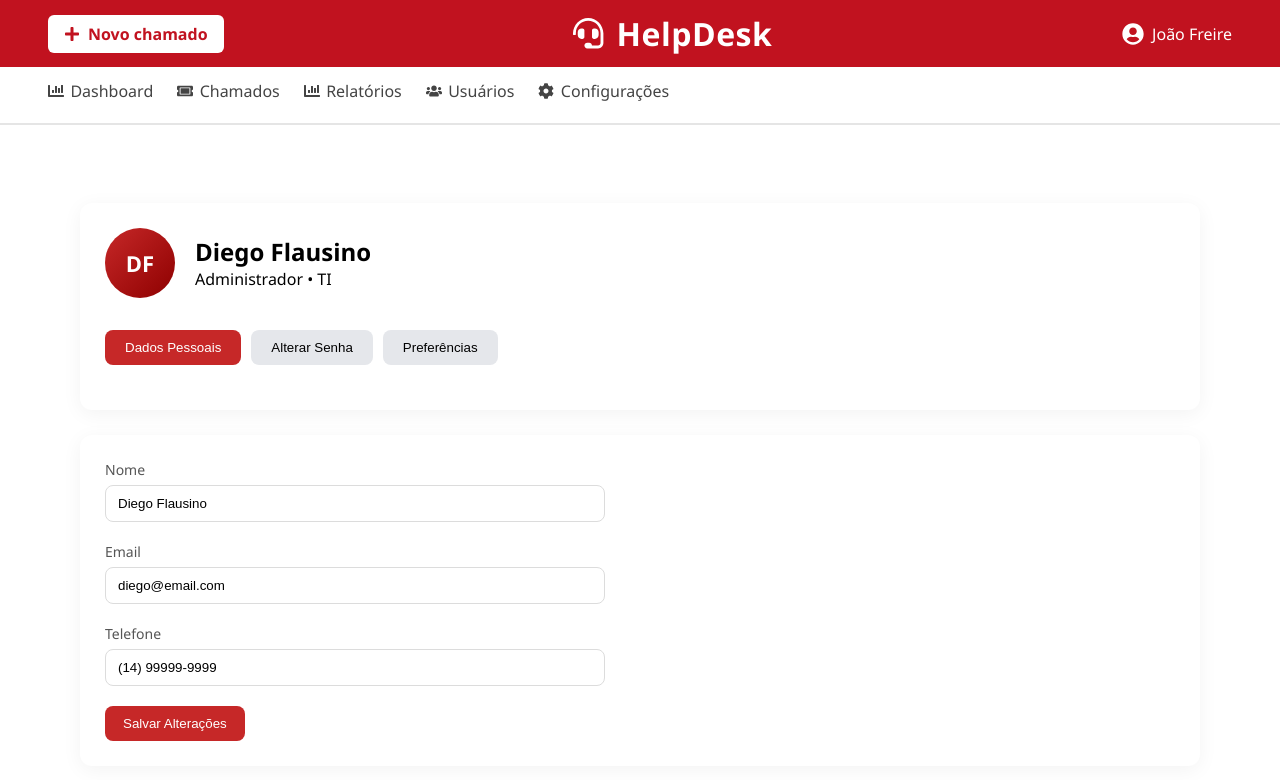
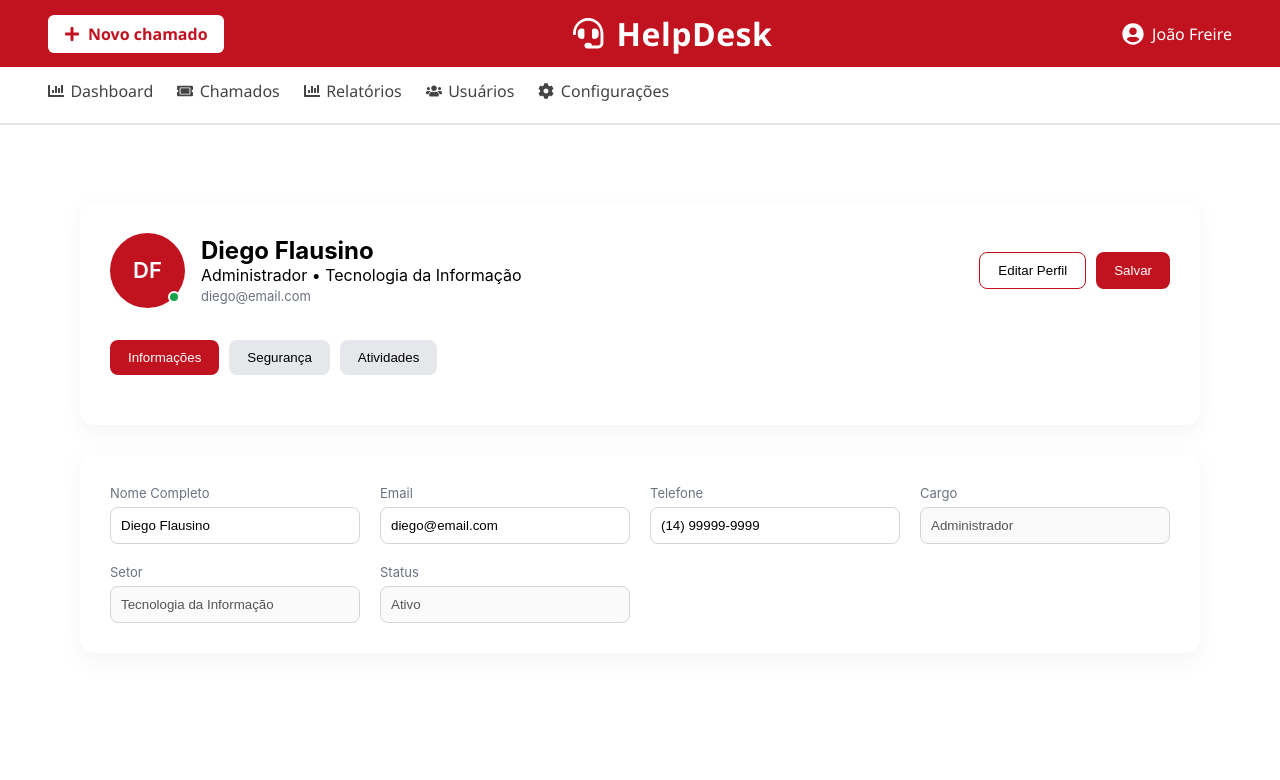
Before and after one commit to diegoflausino45/HelpDesk, a React (Vite) app: page /perfil in a window 1280 px wide. Shown: the top 780 px of the page. Built offline with nearby package versions, Linux system fonts and the light colour scheme.

Commit message:
commit primeira atualização da tela de perfil

```diff
--- a/src/containers/perfil/perfil.jsx
+++ b/src/containers/perfil/perfil.jsx
@@ -4,136 +4,139 @@ import styles from "./perfil.module.css"
 export default function Perfil() {
   const [activeTab, setActiveTab] = useState("dados")
 
-  const [user, setUser] = useState({
+  const user = {
     nome: "Diego Flausino",
     email: "diego@email.com",
     cargo: "Administrador",
+    setor: "Tecnologia da Informação",
     telefone: "(14) 99999-9999",
-    setor: "TI",
-  })
-
-  const handleChange = (e) => {
-    setUser({ ...user, [e.target.name]: e.target.value })
-  }
-
-  const handleSubmit = (e) => {
-    e.preventDefault()
-    console.log("Salvar perfil:", user)
+    ultimoAcesso: "09/02/2026 - 22:14",
+    status: "Ativo"
   }
 
   return (
     <div className={styles.container}>
-      <div className={styles.header}>
-        <div className={styles.avatarSection}>
-          <div className={styles.avatar}>DF</div>
+      {/* HEADER */}
+      <div className={styles.profileHeader}>
+        <div className={styles.left}>
+            <div className={styles.avauser}>
+                <div className={styles.avatar}>
+            DF
+            <span className={styles.status}></span>
+          </div>
+
           <div>
             <h2>{user.nome}</h2>
             <p>{user.cargo} • {user.setor}</p>
+            <span className={styles.email}>{user.email}</span>
           </div>
+            </div>
+
+          <div className={styles.actions}>
+          <button className={styles.outlineBtn}>Editar Perfil</button>
+          <button className={styles.primaryBtn}>Salvar</button>
+        </div>
         </div>
 
 
+      {/* TABS */}
       <div className={styles.tabs}>
         <button
           className={activeTab === "dados" ? styles.activeTab : ""}
           onClick={() => setActiveTab("dados")}
         >
-          Dados Pessoais
+          Informações
         </button>
+
         <button
-          className={activeTab === "senha" ? styles.activeTab : ""}
-          onClick={() => setActiveTab("senha")}
+          className={activeTab === "seguranca" ? styles.activeTab : ""}
+          onClick={() => setActiveTab("seguranca")}
         >
-          Alterar Senha
+          Segurança
         </button>
+
         <button
-          className={activeTab === "preferencias" ? styles.activeTab : ""}
-          onClick={() => setActiveTab("preferencias")}
+          className={activeTab === "atividade" ? styles.activeTab : ""}
+          onClick={() => setActiveTab("atividade")}
         >
-          Preferências
+          Atividades
         </button>
       </div>
       </div>
 
 
-      <div className={styles.content}>
+      {/* CONTEÚDO */}
+      <div className={styles.card}>
         {activeTab === "dados" && (
-          <form onSubmit={handleSubmit} className={styles.form}>
-            <div className={styles.inputGroup}>
-              <label>Nome</label>
-              <input
-                type="text"
-                name="nome"
-                value={user.nome}
-                onChange={handleChange}
-              />
+          <div className={styles.grid}>
+            <div className={styles.field}>
+              <label>Nome Completo</label>
+              <input defaultValue={user.nome} />
             </div>
 
-            <div className={styles.inputGroup}>
+            <div className={styles.field}>
               <label>Email</label>
-              <input
-                type="email"
-                name="email"
-                value={user.email}
-                onChange={handleChange}
-              />
+              <input defaultValue={user.email} />
             </div>
 
-            <div className={styles.inputGroup}>
+            <div className={styles.field}>
               <label>Telefone</label>
-              <input
-                type="text"
-                name="telefone"
-                value={user.telefone}
-                onChange={handleChange}
-              />
+              <input defaultValue={user.telefone} />
             </div>
 
-            <button className={styles.primaryBtn}>
-              Salvar Alterações
-            </button>
-          </form>
+            <div className={styles.field}>
+              <label>Cargo</label>
+              <input defaultValue={user.cargo} disabled />
+            </div>
+
+            <div className={styles.field}>
+              <label>Setor</label>
+              <input defaultValue={user.setor} disabled />
+            </div>
+
+            <div className={styles.field}>
+              <label>Status</label>
+              <input defaultValue={user.status} disabled />
+            </div>
+          </div>
         )}
 
-        {activeTab === "senha" && (
-          <form className={styles.form}>
-            <div className={styles.inputGroup}>
-              <label>Senha Atual</label>
-              <input type="password" />
+        {activeTab === "seguranca" && (
+          <div className={styles.securitySection}>
+            <div className={styles.securityCard}>
+              <h4>Alterar Senha</h4>
+              <input type="password" placeholder="Senha Atual" />
+              <input type="password" placeholder="Nova Senha" />
+              <input type="password" placeholder="Confirmar Nova Senha" />
+              <button className={styles.primaryBtn}>
+                Atualizar Senha
+              </button>
             </div>
 
-            <div className={styles.inputGroup}>
-              <label>Nova Senha</label>
-              <input type="password" />
+            <div className={styles.securityCard}>
+              <h4>Informações de Acesso</h4>
+              <p><strong>Último acesso:</strong> {user.ultimoAcesso}</p>
+              <p><strong>Dispositivo:</strong> Windows • Chrome</p>
+              <p><strong>IP:</strong> 192.168.0.15</p>
+            </div>
+          </div>
+        )}
+
+        {activeTab === "atividade" && (
+          <div className={styles.activity}>
+            <div className={styles.activityItem}>
+              <span>✔ Atualizou perfil</span>
+              <small>09/02/2026 - 21:55</small>
             </div>
 
-            <div className={styles.inputGroup}>
-              <label>Confirmar Nova Senha</label>
-              <input type="password" />
+            <div className={styles.activityItem}>
+              <span>✔ Criou chamado #2045</span>
+              <small>08/02/2026 - 18:22</small>
             </div>
 
-            <button className={styles.primaryBtn}>
-              Atualizar Senha
-            </button>
-          </form>
-        )}
-
-        {activeTab === "preferencias" && (
-          <div className={styles.preferences}>
-            <div className={styles.preferenceItem}>
-              <div>
-                <h4>Notificações por Email</h4>
-                <p>Receber avisos de novos chamados e atualizações</p>
-              </div>
-              <input type="checkbox" defaultChecked />
-            </div>
-
-            <div className={styles.preferenceItem}>
-              <div>
-                <h4>Modo Escuro</h4>
-                <p>Ativar tema escuro do sistema</p>
-              </div>
-              <input type="checkbox" />
+            <div className={styles.activityItem}>
+              <span>✔ Alterou senha</span>
+              <small>05/02/2026 - 10:11</small>
             </div>
           </div>
         )}
--- a/src/containers/perfil/perfil.module.css
+++ b/src/containers/perfil/perfil.module.css
@@ -1,37 +1,89 @@
 .container {
   padding: 3em;
   min-height: 100vh;
+  font-family: "Inter", sans-serif;
 }
 
-.header {
-  background: white;
-  padding: 25px;
-  border-radius: 12px;
-  box-shadow: 0 4px 20px rgba(0, 0, 0, 0.05);
-  margin-bottom: 25px;
+/* HEADER */
+
+.profileHeader {
+  background: #ffffff;
+  padding: 30px;
+  border-radius: 14px;
   display: flex;
   flex-direction: column;
-  gap: 2em;
+  justify-content: space-between;
+  box-shadow: 0 6px 25px rgba(0, 0, 0, 0.05);
+  margin-bottom: 30px;
 }
 
-.avatarSection {
+.left {
   display: flex;
+  gap: 20px;
   align-items: center;
-  gap: 20px;
+  justify-content: space-between;
+  margin-bottom: 2em;
+}
+
+.avauser{
+    display: flex;
+    gap: 1em;
+    align-items: center;
 }
 
 .avatar {
-  width: 70px;
-  height: 70px;
+  position: relative;
+  width: 75px;
+  height: 75px;
   border-radius: 50%;
-  background: linear-gradient(135deg, #c62828, #8e0000);
+  background: #c1121f;
   color: white;
-  font-size: 22px;
-  font-weight: 600;
   display: flex;
   align-items: center;
   justify-content: center;
+  font-weight: 600;
+  font-size: 22px;
 }
+
+.status {
+  position: absolute;
+  bottom: 5px;
+  right: 5px;
+  width: 12px;
+  height: 12px;
+  background: #16a34a;
+  border-radius: 50%;
+  border: 2px solid white;
+}
+
+.email {
+  font-size: 13px;
+  color: #6b7280;
+}
+
+.actions {
+  display: flex;
+  gap: 10px;
+}
+
+.primaryBtn {
+  background: #c1121f;
+  color: white;
+  padding: 10px 18px;
+  border-radius: 8px;
+  border: none;
+  cursor: pointer;
+}
+
+.outlineBtn {
+  background: transparent;
+  border: 1px solid #c1121f;
+  padding: 10px 18px;
+  border-radius: 8px;
+  cursor: pointer;
+}
+
+/* TABS */
 
 .tabs {
   display: flex;
@@ -40,102 +92,90 @@
 }
 
 .tabs button {
-  padding: 10px 20px;
+  padding: 10px 18px;
+  background: #e5e7eb;
   border: none;
-  background: #e5e7eb;
   border-radius: 8px;
   cursor: pointer;
-  font-weight: 500;
-  transition: 0.3s;
-}
-
-.tabs button:hover {
-  background: #d1d5db;
 }
 
 .activeTab {
-  background: #c62828 !important;
+  background: #c1121f !important;
   color: white;
 }
 
-.content {
+/* CARD */
+
+.card {
   background: white;
-  padding: 25px;
-  border-radius: 12px;
-  box-shadow: 0 4px 20px rgba(0, 0, 0, 0.05);
+  padding: 30px;
+  border-radius: 14px;
+  box-shadow: 0 6px 25px rgba(0, 0, 0, 0.05);
 }
 
-.form {
-  display: flex;
-  flex-direction: column;
+/* GRID */
+
+.grid {
+  display: grid;
+  grid-template-columns: repeat(auto-fit, minmax(250px, 1fr));
   gap: 20px;
-  max-width: 500px;
 }
 
-.inputGroup {
+.field {
   display: flex;
   flex-direction: column;
   gap: 6px;
 }
 
-.inputGroup label {
-  font-size: 14px;
-  font-weight: 500;
-  color: #555;
+.field label {
+  font-size: 13px;
+  color: #6b7280;
 }
 
-.inputGroup input {
-  padding: 10px 12px;
+.field input {
+  padding: 10px;
   border-radius: 8px;
-  border: 1px solid #dcdcdc;
-  transition: 0.3s;
+  border: 1px solid #d1d5db;
 }
 
-.inputGroup input:focus {
+.field input:focus {
   outline: none;
-  border-color: #c62828;
-  box-shadow: 0 0 0 2px rgba(198, 40, 40, 0.2);
+  border-color: #c1121f;
 }
 
-.primaryBtn {
-  padding: 10px 18px;
-  border-radius: 8px;
-  border: none;
-  background: #c62828;
-  color: white;
-  font-weight: 500;
-  cursor: pointer;
-  transition: 0.3s;
-  width: fit-content;
+/* SECURITY */
+
+.securitySection {
+  display: flex;
+  gap: 20px;
+  flex-wrap: wrap;
 }
 
-.primaryBtn:hover {
-  background: #8e0000;
+.securityCard {
+  flex: 1;
+  min-width: 280px;
+  background: #f9fafb;
+  padding: 20px;
+  border-radius: 10px;
+  border: 1px solid #e5e7eb;
+  display: flex;
+  flex-direction: column;
+  gap: 10px;
 }
 
-.preferences {
+/* ACTIVITY */
+
+.activity {
   display: flex;
   flex-direction: column;
-  gap: 20px;
+  gap: 15px;
 }
 
-.preferenceItem {
+.activityItem {
   display: flex;
   justify-content: space-between;
-  align-items: center;
-  padding: 15px;
-  border-radius: 10px;
+  padding: 12px;
+  border-radius: 8px;
   background: #f9fafb;
   border: 1px solid #eee;
 }
-
-.preferenceItem h4 {
-  margin: 0;
-  font-size: 15px;
-}
-
-.preferenceItem p {
-  margin: 4px 0 0;
-  font-size: 13px;
-  color: #777;
-}
```
